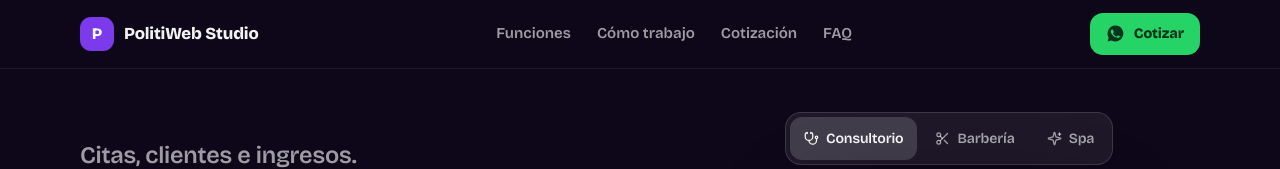
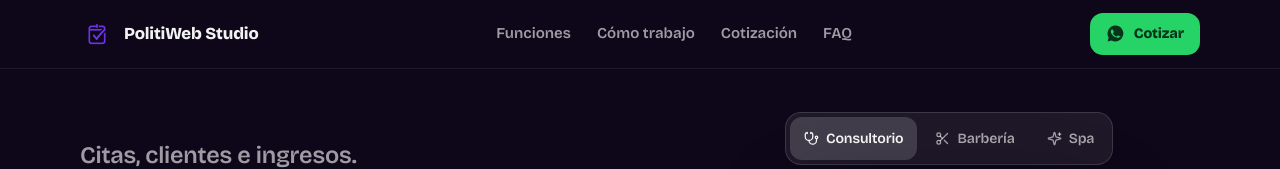
Before and after one commit to Politi23/PolitiCitas, a Next.js app: page / in a window 1280 px wide. Shown: the top 169 px of the page. Built offline with nearby package versions, Linux system fonts and the light colour scheme.

Commit message:
feat: logo de marca en nav y footer en lugar de la P

```diff
--- a/app/globals.css
+++ b/app/globals.css
@@ -64,11 +64,8 @@ a:focus-visible, button:focus-visible, summary:focus-visible {
 .nav-links a { color: var(--ink-soft); text-decoration: none; font-weight: 600; font-size: 0.94rem; transition: color 0.15s ease; }
 .nav-links a:hover { color: var(--ink); }
 .logo { display: flex; align-items: center; gap: 10px; font-weight: 800; color: var(--ink); text-decoration: none; font-size: 1.05rem; letter-spacing: -0.01em; }
-.logo-mark {
-  width: 34px; height: 34px; border-radius: 11px; display: grid; place-items: center;
-  background: #7c3aed;
-  color: white; font-size: 1rem;
-}
+.logo-img { width: 34px; height: 34px; object-fit: contain; }
+.site-footer .logo-img { width: 30px; height: 30px; }
 .btn {
   display: inline-flex; align-items: center; gap: 9px;
   font-weight: 800; text-decoration: none; border-radius: 16px;
--- a/components/nav.tsx
+++ b/components/nav.tsx
@@ -1,3 +1,4 @@
+import Image from "next/image";
 import { WA_INFO } from "@/lib/site";
 import { WaIc } from "@/components/icons";
 
@@ -6,7 +7,8 @@ export function Nav() {
     <nav className="topnav">
       <div className="wrap nav-in">
         <a className="logo" href="#">
-          <span className="logo-mark">P</span>PolitiWeb Studio
+          <Image src="/logo.png" alt="" width={34} height={34} className="logo-img" priority />
+          PolitiWeb Studio
         </a>
         <div className="nav-links">
           <a href="#funciones">Funciones</a>
--- a/components/sections.tsx
+++ b/components/sections.tsx
@@ -1,3 +1,4 @@
+import Image from "next/image";
 import { SITE, WA_COTIZAR, WA_INFO } from "@/lib/site";
 import { Ic, WaIc, type IconName } from "@/components/icons";
 import { Reveal, RevealStagger, StaggerItem } from "@/components/reveal";
@@ -301,7 +302,8 @@ export function Footer() {
         <div className="foot-grid">
           <div className="foot-brand">
             <a className="logo" href="#">
-              <span className="logo-mark">P</span>PolitiWeb Studio
+              <Image src="/logo.png" alt="" width={30} height={30} className="logo-img" />
+              PolitiWeb Studio
             </a>
             <p>
               Desarrollo web y sistemas de gestión a la medida para negocios de
```
Also changed, not shown: public/logo.png (added).
